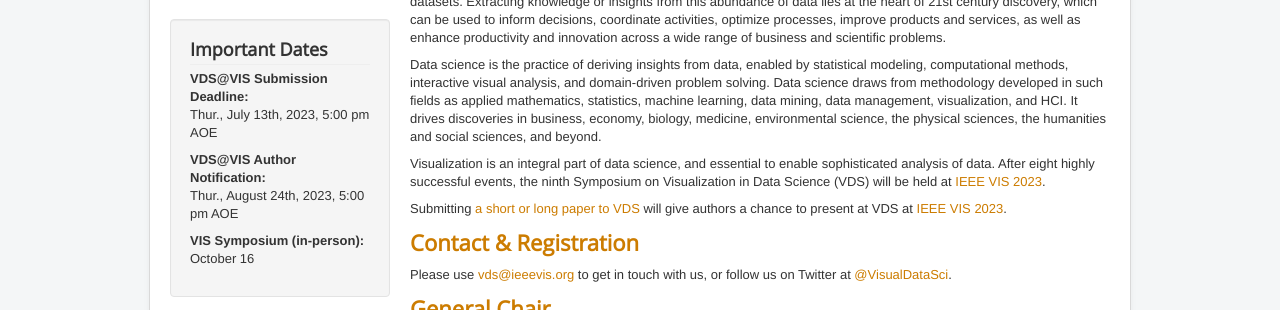
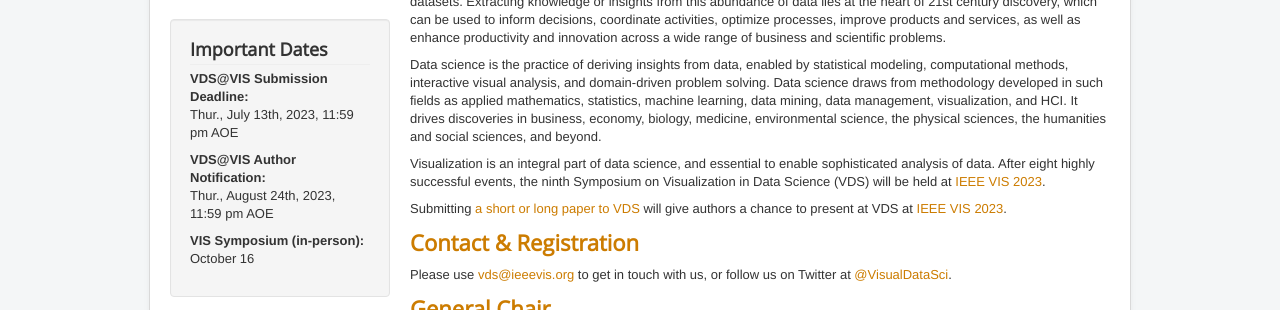
Before and after one commit to visualdatascience/2023, a Jekyll site: the page built from index.md, in a window 1280 px wide. Shown: the part 429-739 px from the top of the page. Built offline with Jekyll 4.4.1, drawn with Linux system fonts in a browser that asks for light colours.

Commit message:
Update _config.yml

```diff
--- a/_config.yml
+++ b/_config.yml
@@ -7,8 +7,8 @@ url: "http://www.visualdatascience.org/"
 conferenceshort: "VDS 2023"
 conferencedate: "TBD"
 
-deadline_submission_vis:  "Thur., July 13th, 2023, 5:00 pm AOE"
-deadline_notification_vis: "Thur., August 24th, 2023, 5:00 pm AOE"
+deadline_submission_vis:  "Thur., July 13th, 2023, 11:59 pm AOE"
+deadline_notification_vis: "Thur., August 24th, 2023, 11:59 pm AOE"
 event2_date: "October 16"
 
 # Build settings
```
